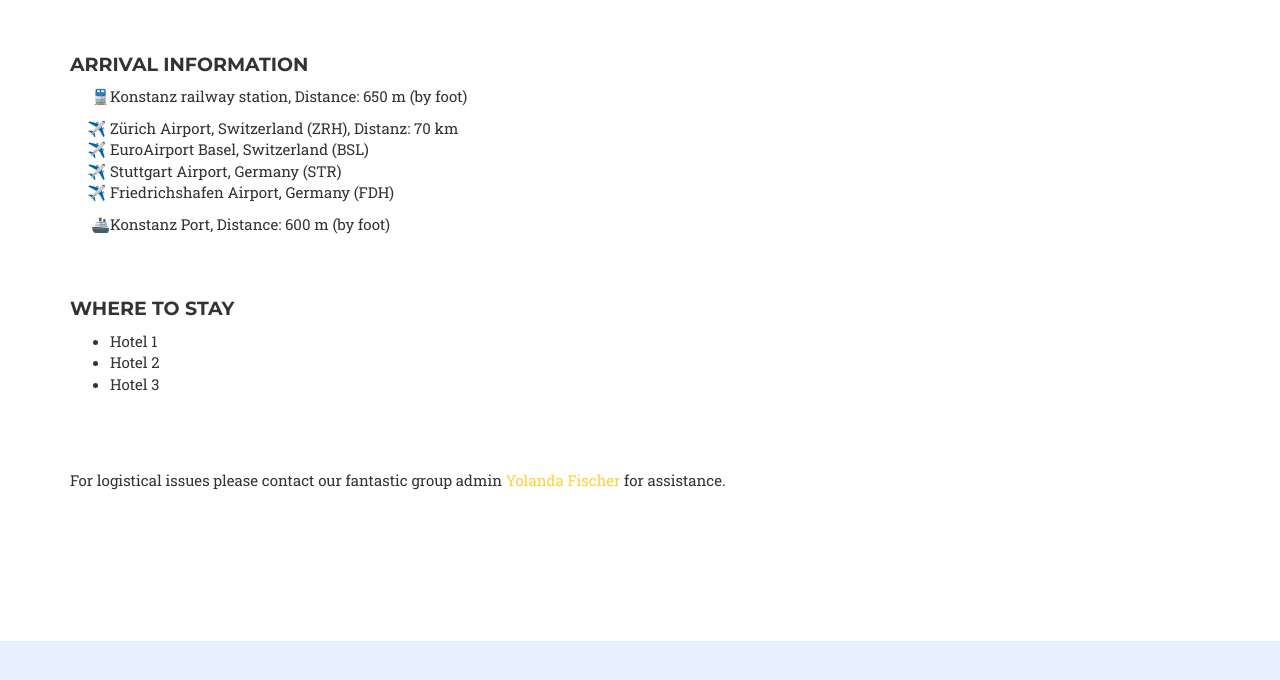
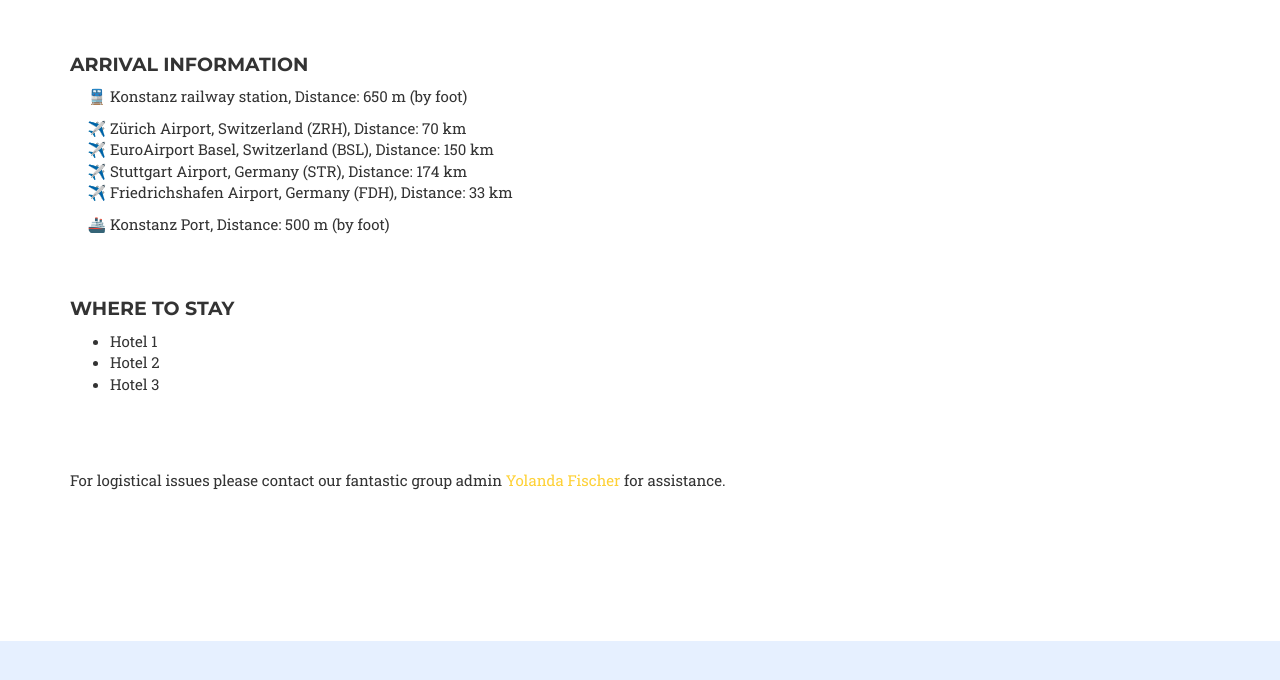
Before and after one commit to KilianSeibold/KilianSeibold.github.io, a Jekyll site: the page built from index.html, in a window 1280 px wide and 900 px high, scrolled down 5299 px, cut to the strip 142-822 px from the top of the window. Built offline with Jekyll 4.4.1, drawn with Linux system fonts in a browser that asks for light colours; some web fonts are replaced.

Commit message:
Update venue.html

```diff
--- a/_includes/venue.html
+++ b/_includes/venue.html
@@ -41,19 +41,18 @@
 <br><br>
 
 <h4 class="subheading"> Arrival information</h4>
- <ul style="list-style-type: '🚆';">
+ <ul style="list-style-type: '🚆 ';">
   <li> Konstanz railway station, Distance: 650 m (by foot)</li>
 </ul>
  <ul style="list-style-type: '✈️ ';">
-  <li> Zürich Airport, Switzerland (ZRH), Distanz: 70 km</li>
-  <li> EuroAirport Basel, Switzerland (BSL)</li>
-  <li> Stuttgart Airport, Germany (STR)</li>
-  <li> Friedrichshafen Airport, Germany (FDH)</li>
+  <li> Zürich Airport, Switzerland (ZRH), Distance: 70 km</li>
+  <li> EuroAirport Basel, Switzerland (BSL),  Distance: 150 km</li>
+  <li> Stuttgart Airport, Germany (STR), Distance: 174 km</li>
+  <li> Friedrichshafen Airport, Germany (FDH), Distance: 33 km</li>
 </ul>
- <ul style="list-style-type: '🚢';">
-  <li> Konstanz Port, Distance: 600 m (by foot)</li>
+ <ul style="list-style-type: '🚢 ';">
+  <li> Konstanz Port, Distance: 500 m (by foot)</li>
 </ul>
-
 
 <br><br>
 
```
